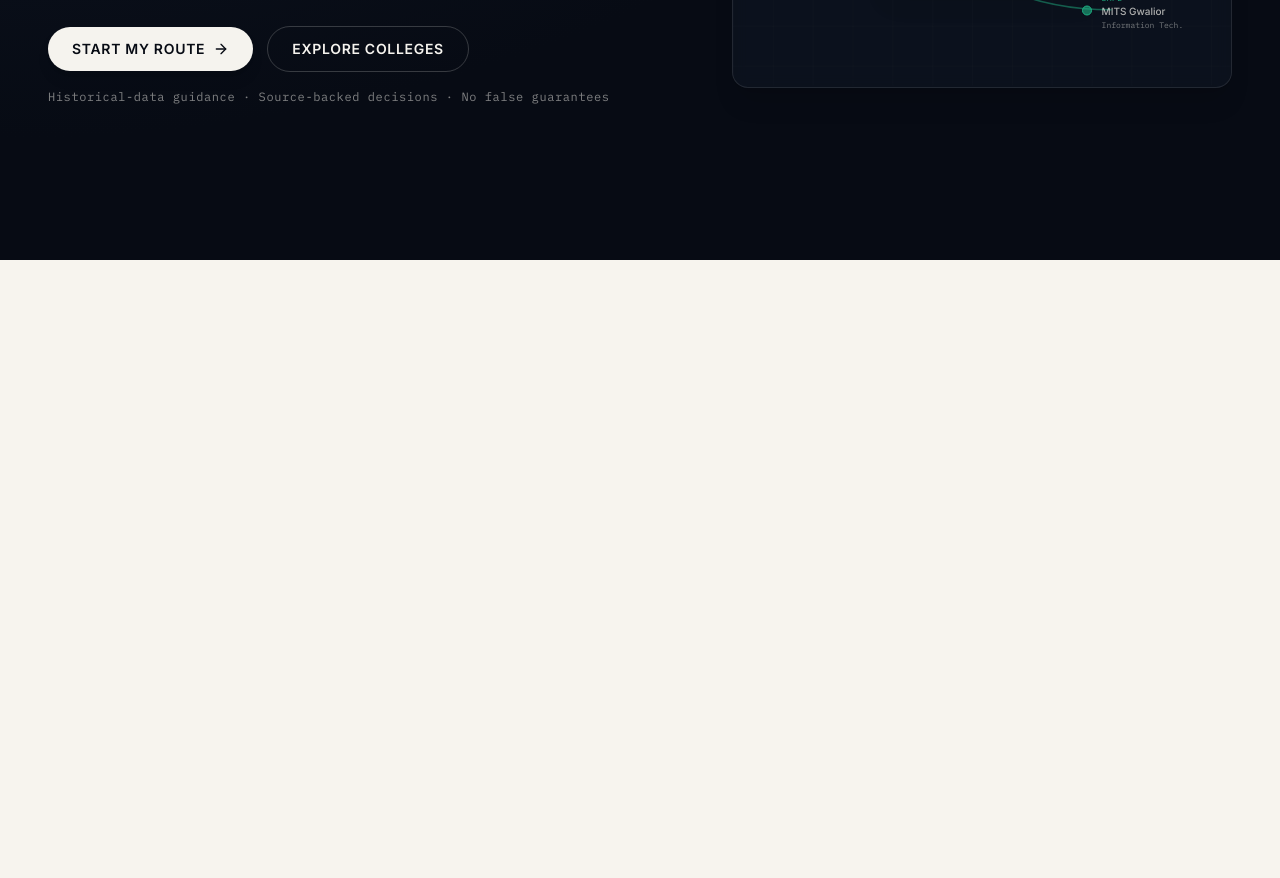
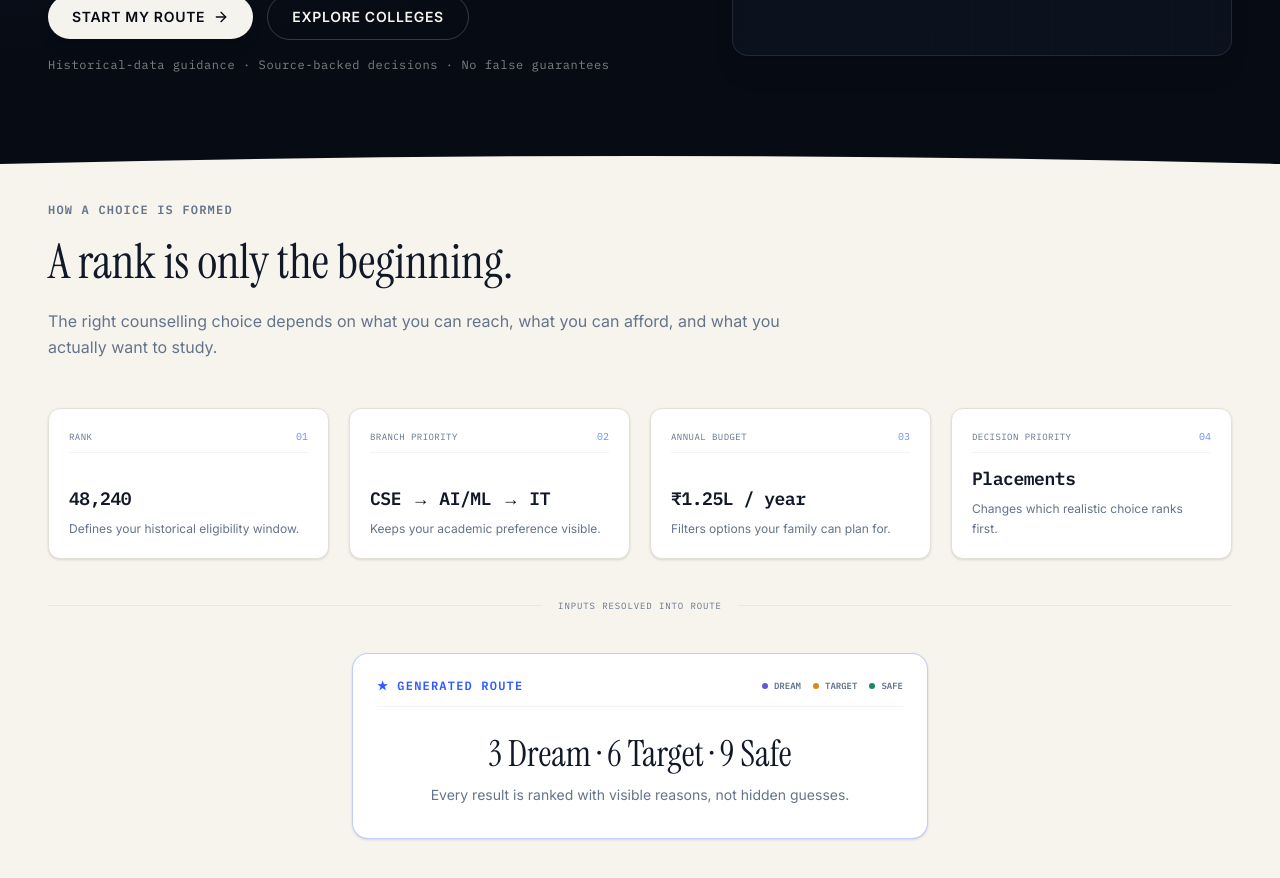
Before and after one commit to Shaurya-agrawal782/ChoicePilot, a Next.js app: page / in a window 1280 px wide. Shown: the part 540-1418 px from the top of the page. Before the commit the page ends 800 px from the top, so only its background shows below. Built offline with nearby package versions, Linux system fonts and the light colour scheme.

Commit message:
feat: add static decision story section

```diff
--- a/app/page.tsx
+++ b/app/page.tsx
@@ -1,5 +1,11 @@
 import LandingHero from "@/components/landing/LandingHero";
+import DecisionStorySection from "@/components/landing/DecisionStorySection";
 
 export default function Home() {
-  return <LandingHero />;
+  return (
+    <>
+      <LandingHero />
+      <DecisionStorySection />
+    </>
+  );
 }
--- /dev/null
+++ b/components/landing/DecisionStorySection.tsx
@@ -0,0 +1,142 @@
+export default function DecisionStorySection() {
+  return (
+    <section className="relative w-full bg-paper text-ink overflow-hidden -mt-6 lg:-mt-12">
+      {/* Subtle curved paper-edge transition from dark hero to warm paper */}
+      <div className="relative w-full h-16 bg-midnight pointer-events-none">
+        <svg
+          className="absolute bottom-0 left-0 w-full h-12 text-paper fill-current"
+          viewBox="0 0 1200 120"
+          preserveAspectRatio="none"
+          xmlns="http://www.w3.org/2000/svg"
+        >
+          <path d="M0,120 L0,40 Q600,0 1200,40 L1200,120 Z" />
+        </svg>
+      </div>
+
+      {/* Content Container */}
+      <div className="max-w-7xl mx-auto px-6 md:px-12 pb-20 md:pb-28 lg:pb-36">
+        {/* Section Header */}
+        <div className="max-w-3xl mb-12">
+          <span className="data-label text-[10px] sm:text-xs font-semibold tracking-widest text-muted font-mono uppercase">
+            HOW A CHOICE IS FORMED
+          </span>
+          <h2 className="display-heading text-3xl sm:text-4xl lg:text-5xl font-normal leading-tight text-ink mt-3">
+            A rank is only the beginning.
+          </h2>
+          <p className="text-sm sm:text-base text-muted leading-relaxed mt-4">
+            The right counselling choice depends on what you can reach, what you can afford, and what you actually want to study.
+          </p>
+        </div>
+
+        {/* Four Factor Cards Sequence */}
+        <div className="grid grid-cols-1 sm:grid-cols-2 lg:grid-cols-4 gap-5">
+          {/* Card 01 — Rank */}
+          <div className="bg-surface border border-border rounded-xl p-4 sm:p-5 shadow-sm flex flex-col justify-between">
+            <div className="flex justify-between items-baseline mb-3 border-b border-border/40 pb-2">
+              <span className="data-label text-[9px] tracking-wider text-muted font-mono uppercase">RANK</span>
+              <span className="data-label text-[10px] font-mono text-primary/70">01</span>
+            </div>
+            <div>
+              <div className="data-label text-base sm:text-lg font-semibold text-ink font-mono tracking-tight">
+                48,240
+              </div>
+              <p className="text-[11px] sm:text-xs text-muted leading-relaxed mt-1.5">
+                Defines your historical eligibility window.
+              </p>
+            </div>
+          </div>
+
+          {/* Card 02 — Branch */}
+          <div className="bg-surface border border-border rounded-xl p-4 sm:p-5 shadow-sm flex flex-col justify-between">
+            <div className="flex justify-between items-baseline mb-3 border-b border-border/40 pb-2">
+              <span className="data-label text-[9px] tracking-wider text-muted font-mono uppercase">BRANCH PRIORITY</span>
+              <span className="data-label text-[10px] font-mono text-primary/70">02</span>
+            </div>
+            <div>
+              <div className="data-label text-base sm:text-lg font-semibold text-ink font-mono tracking-tight">
+                CSE → AI/ML → IT
+              </div>
+              <p className="text-[11px] sm:text-xs text-muted leading-relaxed mt-1.5">
+                Keeps your academic preference visible.
+              </p>
+            </div>
+          </div>
+
+          {/* Card 03 — Budget */}
+          <div className="bg-surface border border-border rounded-xl p-4 sm:p-5 shadow-sm flex flex-col justify-between">
+            <div className="flex justify-between items-baseline mb-3 border-b border-border/40 pb-2">
+              <span className="data-label text-[9px] tracking-wider text-muted font-mono uppercase">ANNUAL BUDGET</span>
+              <span className="data-label text-[10px] font-mono text-primary/70">03</span>
+            </div>
+            <div>
+              <div className="data-label text-base sm:text-lg font-semibold text-ink font-mono tracking-tight">
+                ₹1.25L / year
+              </div>
+              <p className="text-[11px] sm:text-xs text-muted leading-relaxed mt-1.5">
+                Filters options your family can plan for.
+              </p>
+            </div>
+          </div>
+
+          {/* Card 04 — Goal */}
+          <div className="bg-surface border border-border rounded-xl p-4 sm:p-5 shadow-sm flex flex-col justify-between">
+            <div className="flex justify-between items-baseline mb-3 border-b border-border/40 pb-2">
+              <span className="data-label text-[9px] tracking-wider text-muted font-mono uppercase">DECISION PRIORITY</span>
+              <span className="data-label text-[10px] font-mono text-primary/70">04</span>
+            </div>
+            <div>
+              <div className="data-label text-base sm:text-lg font-semibold text-ink font-mono tracking-tight">
+                Placements
+              </div>
+              <p className="text-[11px] sm:text-xs text-muted leading-relaxed mt-1.5">
+                Changes which realistic choice ranks first.
+              </p>
+            </div>
+          </div>
+        </div>
+
+        {/* Static Input-to-Output Connection */}
+        <div className="flex items-center justify-center my-8 sm:my-10 w-full">
+          <div className="h-[1px] flex-grow bg-border/60" />
+          <span className="data-label text-[8px] sm:text-[9px] tracking-widest text-muted font-mono px-4 uppercase whitespace-nowrap">
+            INPUTS RESOLVED INTO ROUTE
+          </span>
+          <div className="h-[1px] flex-grow bg-border/60" />
+        </div>
+
+        {/* Generated Route Outcome Card */}
+        <div className="max-w-xl mx-auto w-full">
+          <div className="bg-surface border border-primary/30 rounded-2xl p-5 sm:p-6 shadow-sm flex flex-col gap-4">
+            <div className="flex flex-col sm:flex-row items-start sm:items-center justify-between gap-3 border-b border-border/40 pb-3">
+              <span className="data-label text-[10px] sm:text-xs font-semibold tracking-widest text-primary font-mono uppercase">
+                ★ GENERATED ROUTE
+              </span>
+              <div className="flex items-center gap-3">
+                <div className="flex items-center gap-1.5">
+                  <span className="w-1.5 h-1.5 rounded-full bg-dream" />
+                  <span className="data-label text-[9px] font-mono text-muted uppercase font-semibold">Dream</span>
+                </div>
+                <div className="flex items-center gap-1.5">
+                  <span className="w-1.5 h-1.5 rounded-full bg-target" />
+                  <span className="data-label text-[9px] font-mono text-muted uppercase font-semibold">Target</span>
+                </div>
+                <div className="flex items-center gap-1.5">
+                  <span className="w-1.5 h-1.5 rounded-full bg-safe" />
+                  <span className="data-label text-[9px] font-mono text-muted uppercase font-semibold">Safe</span>
+                </div>
+              </div>
+            </div>
+            <div className="text-left sm:text-center sm:py-2">
+              <h3 className="display-heading text-2xl sm:text-3xl lg:text-4xl text-ink font-normal leading-tight">
+                3 Dream · 6 Target · 9 Safe
+              </h3>
+              <p className="text-xs sm:text-sm text-muted mt-2 leading-relaxed">
+                Every result is ranked with visible reasons, not hidden guesses.
+              </p>
+            </div>
+          </div>
+        </div>
+      </div>
+    </section>
+  );
+}
--- a/components/landing/LandingHero.tsx
+++ b/components/landing/LandingHero.tsx
@@ -38,7 +38,7 @@ export default function LandingHero() {
       };
 
   return (
-    <section className="relative w-full min-h-screen lg:h-screen lg:min-h-[600px] lg:max-h-[850px] flex flex-col bg-midnight text-warm-white overflow-hidden bg-[radial-gradient(ellipse_at_top_left,_var(--color-midnight-surface)_0%,_var(--color-midnight)_60%)]">
+    <section className="relative w-full min-h-screen lg:h-[90vh] lg:min-h-[600px] lg:max-h-[800px] flex flex-col bg-midnight text-warm-white overflow-hidden bg-[radial-gradient(ellipse_at_top_left,_var(--color-midnight-surface)_0%,_var(--color-midnight)_60%)]">
       {/* Navbar Entrance */}
       <motion.div
         initial={shouldReduceMotion ? { opacity: 0 } : { opacity: 0, y: -10 }}
@@ -50,7 +50,7 @@ export default function LandingHero() {
       </motion.div>
 
       {/* Hero Body Content */}
-      <div className="flex-1 w-full max-w-7xl mx-auto px-6 md:px-12 py-6 md:py-8 lg:py-10 flex flex-col lg:flex-row items-center justify-center lg:justify-between gap-10 lg:gap-12 xl:gap-16 z-10 overflow-y-auto lg:overflow-visible">
+      <div className="flex-1 w-full max-w-7xl mx-auto px-6 md:px-12 py-6 md:py-8 lg:pt-10 lg:pb-6 flex flex-col lg:flex-row items-center justify-center lg:justify-between gap-10 lg:gap-12 xl:gap-16 z-10 overflow-y-auto lg:overflow-visible">
 
         {/* Left Column: Staggered Entrance */}
         <motion.div
```
Also changed, not shown: 1 other file (tests, documents, lock files or other folders).
